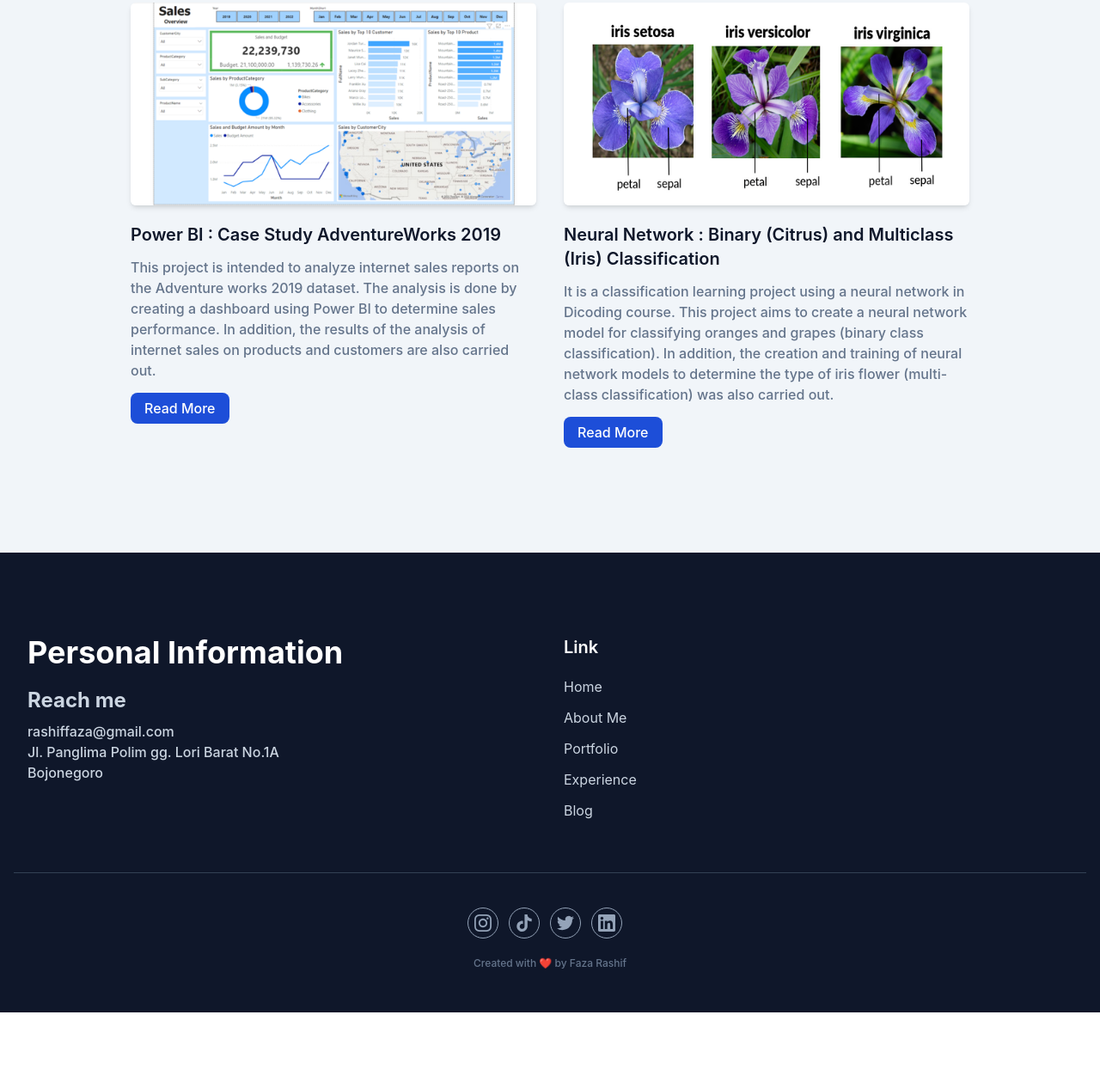
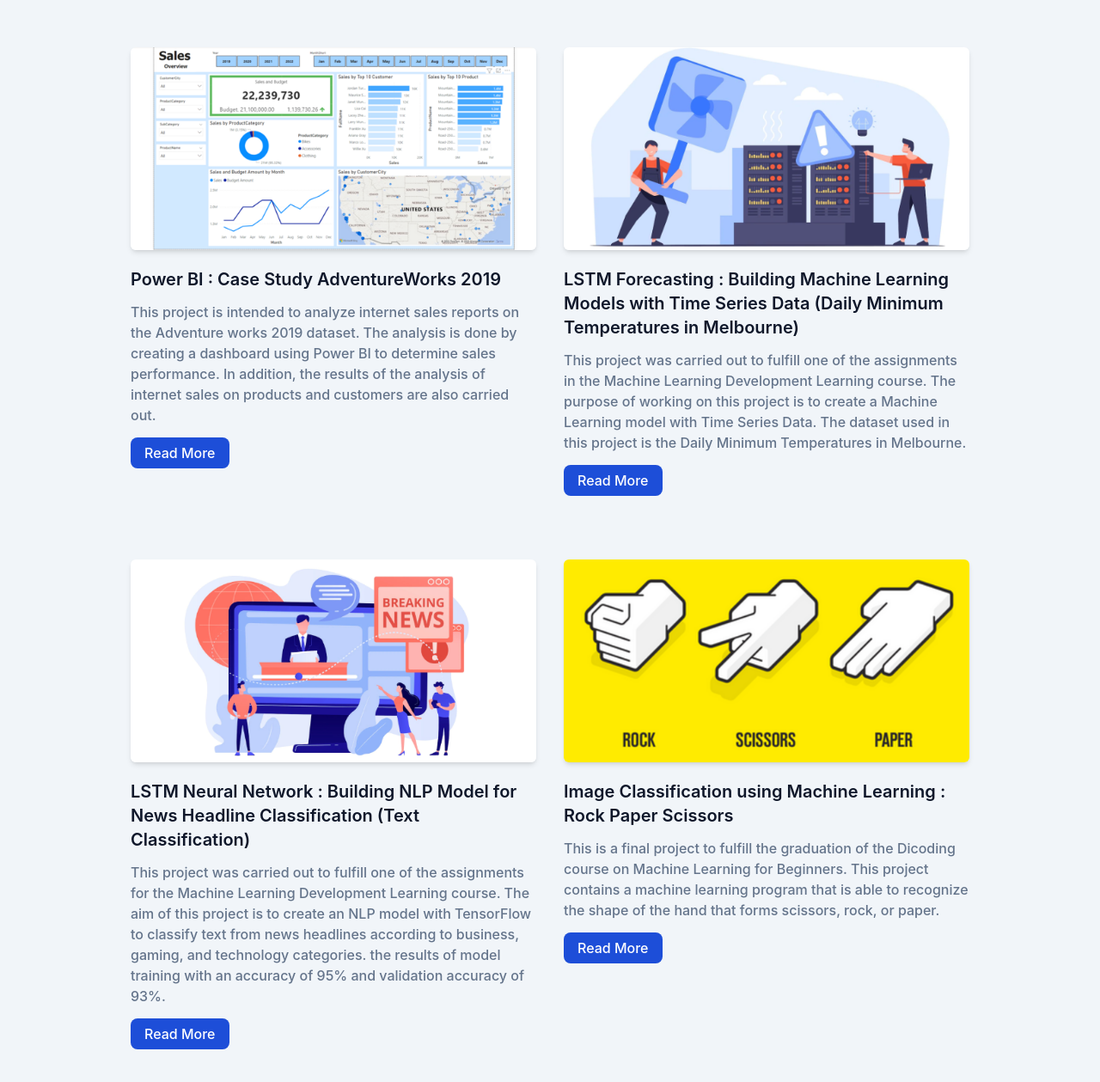
Before and after one commit to fazarashif/fazarashif.github.io, a website: page portfolio.html in a window 1280 px wide. Shown: the part 1533-2792 px from the top of the page at 86% size. Before the commit the page ends 2711 px from the top, so only its background shows below. Drawn offline with Linux system fonts and the light colour scheme.

Commit message:
add: add another portfolio such as dicoding ML course

```diff
--- a/portfolio.html
+++ b/portfolio.html
@@ -107,16 +107,18 @@
         <div
           class="w-full px-4 flex flex-wrap justify-center xl:w-10/12 xl:mx-auto"
         >
+          <!-- ChatbotTA -->
           <div class="mb-12 p-4 md:w-1/2">
             <div class="rounded-md shadow-md overflow-hidden">
               <img
-                src="dist/img/portfolio/chatbotTA.png"
+                src="dist/img/portfolio/chatbotTA2.png"
                 alt="chatbotTA"
                 width="w-full"
               />
             </div>
             <h3 class="font-semibold text-xl text-dark mt-5 mb-3">
-              Neural Network Chatbot
+              Neural Network Chatbot : Android Application to Help the First
+              Treatment of Children's Diseases.
             </h3>
             <p class="font-medium text-base text-secondary mb-5">
               This project was carried out to fulfill my graduation requirements
@@ -132,30 +134,36 @@
               >Read More</a
             >
           </div>
+          <!-- Rice -->
           <div class="mb-12 p-4 md:w-1/2">
             <div class="rounded-md shadow-md overflow-hidden">
               <img
-                src="dist/img/portfolio/batuguntingkertas.png"
-                alt="batuguntingkertas"
+                src="dist/img/portfolio/rice.png"
+                alt="rice"
                 width="w-full"
               />
             </div>
             <h3 class="font-semibold text-xl text-dark mt-5 mb-3">
-              Image Classification using Machine Learning : Rock Paper Scissors
+              CNN : Image Classification Model Deployment (Rice Image Dataset)
             </h3>
             <p class="font-medium text-base text-secondary mb-5">
-              This is a final project to fulfill the graduation of the Dicoding
-              course on Machine Learning for Beginners. This project contains a
-              machine learning program that is able to recognize the shape of
-              the hand that forms scissors, rock, or paper.
+              This project is carried out to fulfill the final project: Image
+              Classification Model Deployment from the coding course. The main
+              goal of this project is to be able to develop an ML model for
+              image classification and then convert the model into a TF-Lite
+              file format that can be embedded in Android and iOS. Convolutional
+              neural network model was built to be able to classify the types of
+              rice grains.
             </p>
             <a
-              href="https://github.com/fazarashif/Dicoding"
+              href="https://colab.research.google.com/drive/11F30bxzG8BLwvfkC2xzaqQqXjoauok23?usp=sharing"
               target="_blank"
               class="font-medium text-small text-white bg-primary py-2 px-4 rounded-lg hover:opacity-80"
               >Read More</a
             >
           </div>
+
+          <!-- Coffeechain -->
           <div class="mb-12 p-4 md:w-1/2">
             <div class="rounded-md shadow-md overflow-hidden">
               <img
@@ -174,6 +182,7 @@
               KPI (Sales, Marketing, Inventory).
             </p>
           </div>
+          <!-- Tableau : Adventureworks -->
           <div class="mb-12 p-4 md:w-1/2">
             <div class="rounded-md shadow-md overflow-hidden">
               <img
@@ -200,6 +209,7 @@
               >Read More</a
             >
           </div>
+          <!-- PowerBI : Adventureworks -->
           <div class="mb-12 p-4 md:w-1/2">
             <div class="rounded-md shadow-md overflow-hidden">
               <img
@@ -225,7 +235,87 @@
               >Read More</a
             >
           </div>
-
+          <!-- NN : Time Series -->
+          <div class="mb-12 p-4 md:w-1/2">
+            <div class="rounded-md shadow-md overflow-hidden">
+              <img
+                src="dist/img/portfolio/temp2.png"
+                alt="temperature"
+                width="w-full"
+              />
+            </div>
+            <h3 class="font-semibold text-xl text-dark mt-5 mb-3">
+              LSTM Forecasting : Building Machine Learning Models with Time
+              Series Data (Daily Minimum Temperatures in Melbourne)
+            </h3>
+            <p class="font-medium text-base text-secondary mb-5">
+              This project was carried out to fulfill one of the assignments in
+              the Machine Learning Development Learning course. The purpose of
+              working on this project is to create a Machine Learning model with
+              Time Series Data. The dataset used in this project is the Daily
+              Minimum Temperatures in Melbourne.
+            </p>
+            <a
+              href="https://colab.research.google.com/drive/1d_iJpA9Uzob2C2K3pr4nx4yyYEEWwvqi?usp=sharing"
+              target="_blank"
+              class="font-medium text-small text-white bg-primary py-2 px-4 rounded-lg hover:opacity-80"
+              >Read More</a
+            >
+          </div>
+          <!-- NN : Headline news -->
+          <div class="mb-12 p-4 md:w-1/2">
+            <div class="rounded-md shadow-md overflow-hidden">
+              <img
+                src="dist/img/portfolio/headline news2.png"
+                alt="headlinenews"
+                width="w-full"
+              />
+            </div>
+            <h3 class="font-semibold text-xl text-dark mt-5 mb-3">
+              LSTM Neural Network : Building NLP Model for News Headline
+              Classification (Text Classification)
+            </h3>
+            <p class="font-medium text-base text-secondary mb-5">
+              This project was carried out to fulfill one of the assignments for
+              the Machine Learning Development Learning course. The aim of this
+              project is to create an NLP model with TensorFlow to classify text
+              from news headlines according to business, gaming, and technology
+              categories. the results of model training with an accuracy of 95%
+              and validation accuracy of 93%.
+            </p>
+            <a
+              href="https://colab.research.google.com/drive/1noWUHR-uet2NrqkK3tS_zqlhvVQVuKNj?usp=sharing"
+              target="_blank"
+              class="font-medium text-small text-white bg-primary py-2 px-4 rounded-lg hover:opacity-80"
+              >Read More</a
+            >
+          </div>
+          <!-- Rockpaperscissor -->
+          <div class="mb-12 p-4 md:w-1/2">
+            <div class="rounded-md shadow-md overflow-hidden">
+              <img
+                src="dist/img/portfolio/batuguntingkertas.png"
+                alt="batuguntingkertas"
+                width="w-full"
+              />
+            </div>
+            <h3 class="font-semibold text-xl text-dark mt-5 mb-3">
+              Image Classification using Machine Learning : Rock Paper Scissors
+            </h3>
+            <p class="font-medium text-base text-secondary mb-5">
+              This is a final project to fulfill the graduation of the Dicoding
+              course on Machine Learning for Beginners. This project contains a
+              machine learning program that is able to recognize the shape of
+              the hand that forms scissors, rock, or paper.
+            </p>
+            <a
+              href="https://github.com/fazarashif/Dicoding"
+              target="_blank"
+              class="font-medium text-small text-white bg-primary py-2 px-4 rounded-lg hover:opacity-80"
+              >Read More</a
+            >
+          </div>
+          <!-- NN : Citrus and Iris -->
           <div class="mb-12 p-4 md:w-1/2">
             <div class="rounded-md shadow-md overflow-hidden">
               <img
```
Also changed, not shown: index.html (+17 -11 lines), dist/img/portfolio/asli/chatbotTA2.png (added), dist/img/portfolio/asli/headline news.png (added), dist/img/portfolio/asli/headline news2.png (added), dist/img/portfolio/asli/rice.png (added), dist/img/portfolio/asli/temp - Copy.png (added), dist/img/portfolio/asli/temp.png (added), dist/img/portfolio/asli/temp2.png (added), dist/img/portfolio/chatbotTA2.png (added), dist/img/portfolio/headline news.png (added), dist/img/portfolio/headline news2.png (added), dist/img/portfolio/rice.png (added), dist/img/portfolio/temp.png (added), dist/img/portfolio/temp2.png (added), 1 other file.
